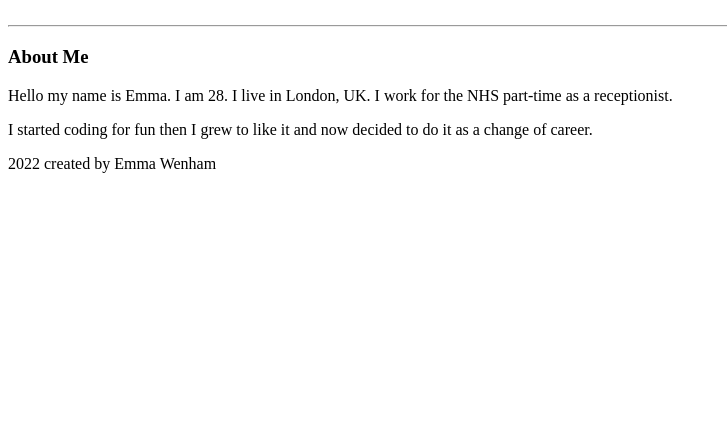
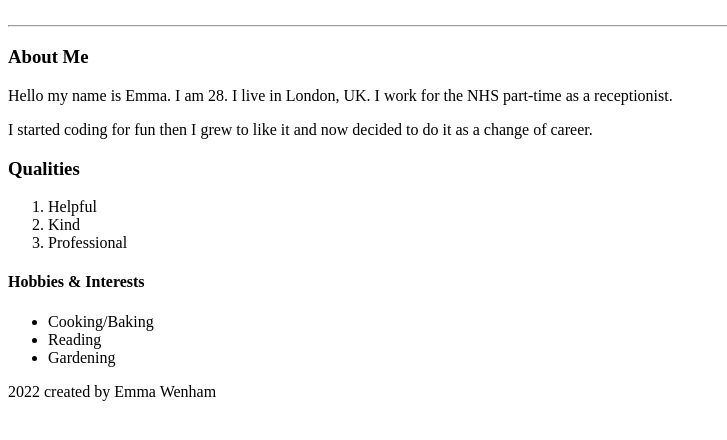
Before and after one commit to EmmaWenham/ideal-barnacle, a plain HTML site: page index.html in a window 1280 px wide. Shown: the part 114-554 px from the top of the page, without its empty margins (0-727 px from the left). Drawn offline with Linux system fonts and the light colour scheme.

Commit message:
added qualities & Hobbies

```diff
--- a/index.html
+++ b/index.html
@@ -7,5 +7,17 @@
         <h3>About Me</h3>
         <p>Hello my name is Emma. I am 28. I live in London, UK. I work for the NHS part-time as a receptionist.</p>
         <p>I started coding for fun then I grew to like it and now decided to do it as a change of career.</p>
+        <h3>Qualities</h3>
+        <ol>
+            <li>Helpful</li>
+            <li>Kind</li>
+            <li>Professional</li>
+        </ol>
+        <h4>Hobbies & Interests</h4>
+        <ul>
+            <li>Cooking/Baking</li>
+            <li>Reading</li>
+            <li>Gardening</li>
+        </ul>
     </body>
 <footer>2022 created by Emma Wenham
```
